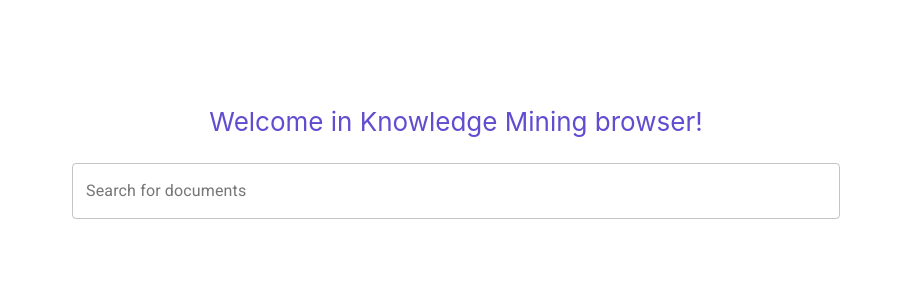
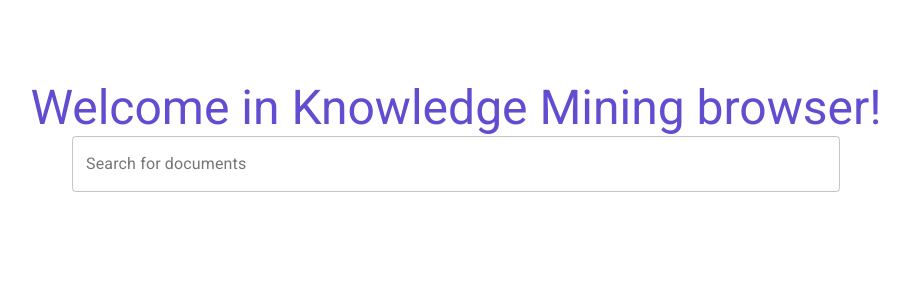
Before and after one commit to malwinq/AI-on-Azure-Semantive, a React (Create React App) app in the folder web-app/knowledge-mining/: page / in a window 1280 px wide. Shown: the top 300 px of the page, without its empty margins (184-1093 px from the left). Built offline with nearby package versions, Linux system fonts and the light colour scheme.

Commit message:
Add style for not found message

```diff
--- a/web-app/knowledge-mining/src/App.js
+++ b/web-app/knowledge-mining/src/App.js
@@ -1,14 +1,15 @@
 import './App.css';
 import DocumentSearch from './DocumentSearch';
+import Typography from '@material-ui/core/Typography';
 
 function App() {
   return (
     <div className="App">
       <header className="App-header">
-        <p>
+        <Typography variant="h3">
           Welcome in Knowledge Mining browser!
-        </p>
-      <DocumentSearch/>
+        </Typography>
+        <DocumentSearch/>
       </header>
     </div>
   );
--- a/web-app/knowledge-mining/src/DocumentCardPanel.css
+++ b/web-app/knowledge-mining/src/DocumentCardPanel.css
@@ -1,3 +1,9 @@
 .loading-icon {
     padding-top: 10%;
 }
+
+.not-found {
+    padding-top: 50px;
+    font-size: 18px;
+
+}
--- a/web-app/knowledge-mining/src/DocumentCardPanel.js
+++ b/web-app/knowledge-mining/src/DocumentCardPanel.js
@@ -33,7 +33,7 @@ class DocumentCardPanel extends Component {
           color={"#1f03bdb"}
       /></div>);
     } else if (!data) {
-      result = (<div>Nie znaleziono pasujących dokumentów</div>);
+      result = (<div className="not-found">Nie znaleziono pasujących dokumentów</div>);
     } else {
       result = (data.map((document) =>
         <DocumentCard key={document.location} data={document}/>
```
